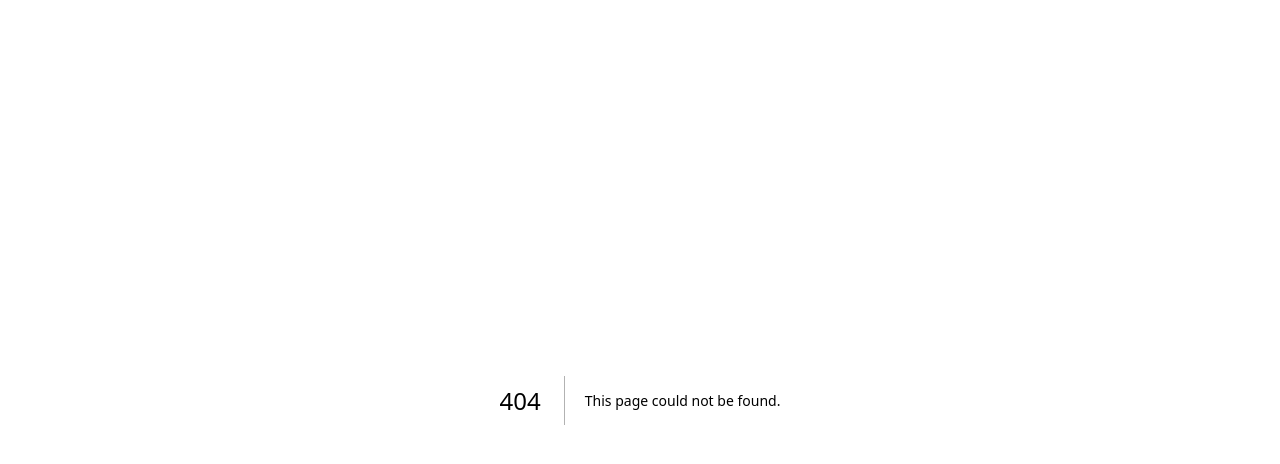
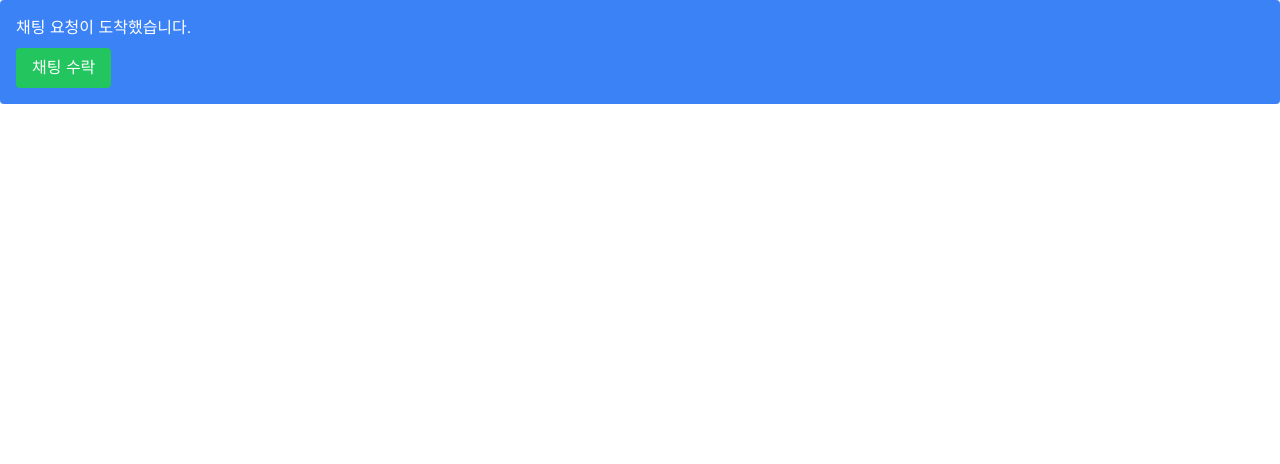
Before and after one commit to goorm-CHACHA/FE, a Next.js app: page /chat/accept in a window 1280 px wide. Before the commit this address had no page. Shown: the top 464 px of the page. Built offline with nearby package versions, Linux system fonts and the light colour scheme.

Commit message:
feat: request, accept api 기능 테스트

```diff
--- /dev/null
+++ b/app/(top-layout)/chat/accept/page.tsx
@@ -0,0 +1,46 @@
+// app/chat/accept/ChatNotifierPage.tsx
+'use client';
+
+import { useState, useEffect } from 'react';
+import { acceptChat, handleChatAcceptFlow } from '~/utils/websoket'; // acceptChat 함수 import
+
+export default function ChatNotifierPage({ userId }: { userId: number }) {
+  const [notification, setNotification] = useState<any>(null); // 알림 상태
+
+  useEffect(() => {
+    // 예시로 임시 알림 데이터
+    const mockNotification = {
+      requesterId: 1,
+      receiverId: userId,
+      message: '채팅 요청이 도착했습니다.',
+      messageType: 'request', // 요청 메시지
+    };
+
+    setNotification(mockNotification); // 알림을 상태로 저장
+  }, [userId]);
+
+  const handleAcceptChat = () => {
+    if (notification) {
+      handleChatAcceptFlow(notification.requesterId, notification.receiverId);
+      console.log(`${notification.requesterId}의 채팅 요청을 수락했습니다.`);
+    }
+  };
+
+  return (
+    <div>
+      {notification && (
+        <div className="p-4 bg-blue-500 text-white rounded">
+          <p>{notification.message}</p>
+          {notification.messageType === 'request' && (
+            <button
+              onClick={handleAcceptChat}
+              className="mt-2 px-4 py-2 bg-green-500 text-white rounded"
+            >
+              채팅 수락
+            </button>
+          )}
+        </div>
+      )}
+    </div>
+  );
+}
--- /dev/null
+++ b/app/(top-layout)/chat/request/page.tsx
@@ -0,0 +1,31 @@
+// app/chat/request/ChatRequestPage.tsx
+'use client';
+
+import { useState } from 'react';
+import { requestChat } from '~/utils/websoket'; // requestChat 함수 import
+
+export default function ChatRequestPage({ userId }: { userId: number }) {
+  const [receiverId, setReceiverId] = useState<number | null>(null);
+
+  const handleSendRequest = async () => {
+    if (receiverId) {
+      await requestChat(userId, receiverId); // user1이 user2에게 채팅 요청을 보냄
+      console.log(`채팅 요청을 ${receiverId}에게 보냈습니다.`);
+    }
+  };
+
+  return (
+    <div>
+      <h1>채팅 요청 보내기</h1>
+      <div>
+        <input
+          type="number"
+          placeholder="받는 사람의 ID"
+          value={receiverId ?? ''}
+          onChange={(e) => setReceiverId(Number(e.target.value))}
+        />
+        <button onClick={handleSendRequest}>채팅 요청 보내기</button>
+      </div>
+    </div>
+  );
+}
```
